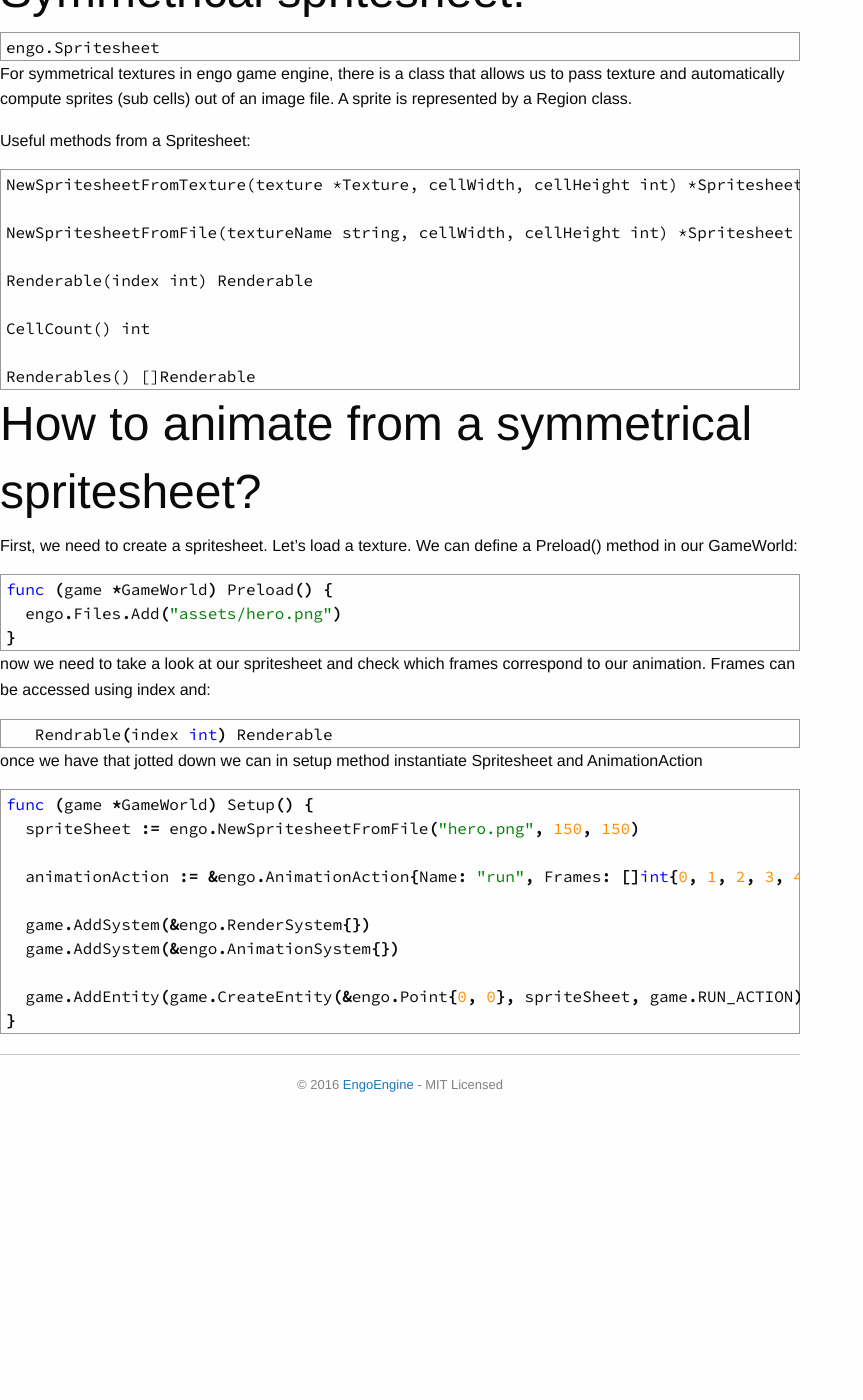
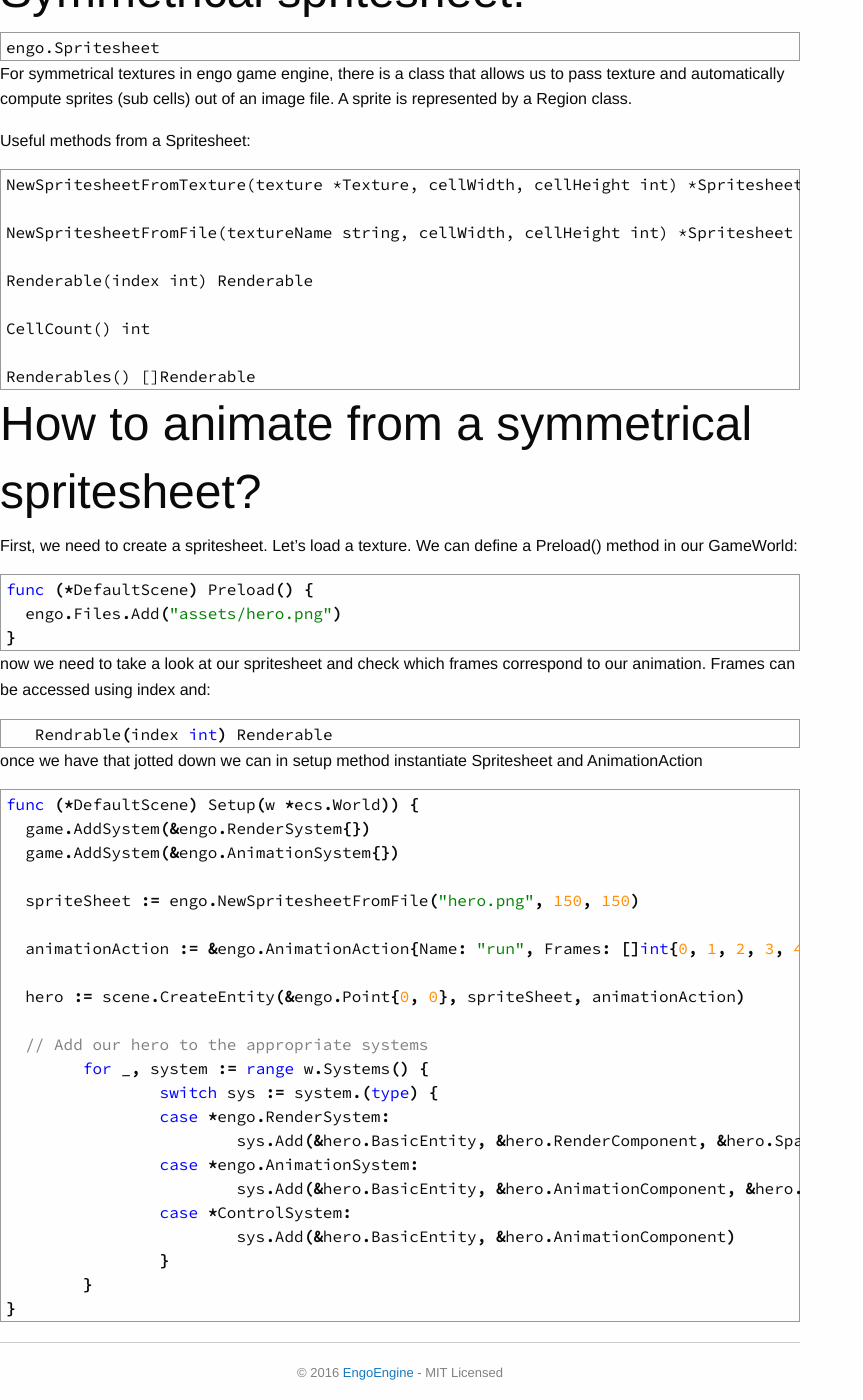
Before and after one commit to EngoEngine/engoengine.github.io, a Jekyll site: the page built from concepts/animation.md, in a window 1280 px wide and 1400 px high, scrolled down 1090 px. Shown: the whole window, without its empty margins (0-863 px from the left). Built offline with Jekyll 4.4.1, drawn with Linux system fonts in a browser that asks for light colours; nearby versions of some CDN libraries; before the commit the page ends 2202 px from its top, so only the background shows below that.

Commit message:
Rewrote animation concept

````diff
--- a/concepts/animation.md
+++ b/concepts/animation.md
@@ -48,7 +48,7 @@ Renderables() []Renderable
 First, we need to create a spritesheet. Let's load a texture. We can define a Preload() method in our GameWorld:
 
 ```go
-func (game *GameWorld) Preload() {
+func (*DefaultScene) Preload() {
   engo.Files.Add("assets/hero.png")
 }
 ```
@@ -62,14 +62,26 @@ now we need to take a look at our spritesheet and check which frames correspond
 once we have that jotted down we can in setup method instantiate Spritesheet and AnimationAction
 
 ```go
-func (game *GameWorld) Setup() {
+func (*DefaultScene) Setup(w *ecs.World)) {
+  game.AddSystem(&engo.RenderSystem{})
+  game.AddSystem(&engo.AnimationSystem{})
+
   spriteSheet := engo.NewSpritesheetFromFile("hero.png", 150, 150)
 
   animationAction := &engo.AnimationAction{Name: "run", Frames: []int{0, 1, 2, 3, 4, 5, 6, 7, 8, 9, 10}}
 
-  game.AddSystem(&engo.RenderSystem{})
-  game.AddSystem(&engo.AnimationSystem{})
+  hero := scene.CreateEntity(&engo.Point{0, 0}, spriteSheet, animationAction)
 
-  game.AddEntity(game.CreateEntity(&engo.Point{0, 0}, spriteSheet, game.RUN_ACTION))
+  // Add our hero to the appropriate systems
+  	for _, system := range w.Systems() {
+  		switch sys := system.(type) {
+  		case *engo.RenderSystem:
+  			sys.Add(&hero.BasicEntity, &hero.RenderComponent, &hero.SpaceComponent)
+  		case *engo.AnimationSystem:
+  			sys.Add(&hero.BasicEntity, &hero.AnimationComponent, &hero.RenderComponent)
+  		case *ControlSystem:
+  			sys.Add(&hero.BasicEntity, &hero.AnimationComponent)
+  		}
+  	}
 }
 ```
````
